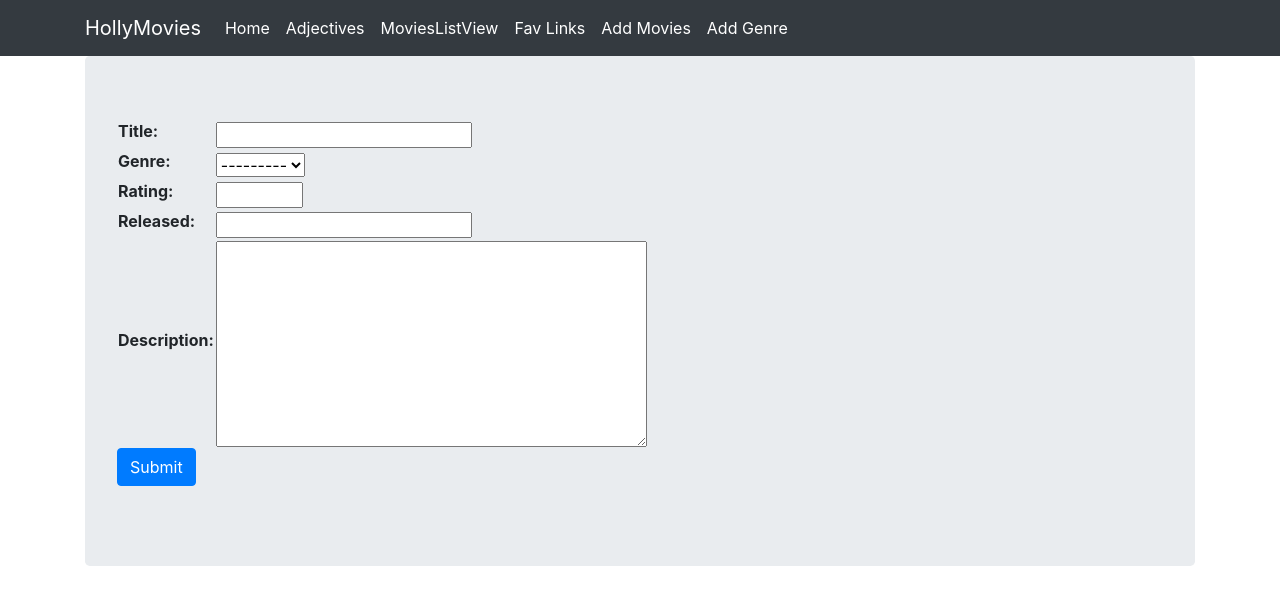
After one commit to Kacjan/sda-django, a Django app: page /movies/create in a window 1280 px wide. The commit adds this page. Shown: the top 605 px of the page. Run offline with Django 4.2, Linux system fonts and the light colour scheme; data that the repository does not hold is empty; parts of the project's set-up code (start-up, migrations or seed data) failed here and were passed over; some libraries are stand-ins or nearby versions.

Commit message:
feat: init

```diff
--- a/holly_movies/holly_movies/settings.py
+++ b/holly_movies/holly_movies/settings.py
@@ -38,6 +38,7 @@ INSTALLED_APPS = [
     'django.contrib.messages',
     'django.contrib.staticfiles',
     'viewer',
+    'django_extensions'
 ]
 
 MIDDLEWARE = [
--- a/holly_movies/holly_movies/urls.py
+++ b/holly_movies/holly_movies/urls.py
@@ -17,18 +17,22 @@ Including another URLconf
 from django.contrib import admin
 from django.urls import path
 
-from viewer.views import hello, home, movies_list, MoviesView, MoviesTemplateView\
-    ,MoviesListView, MyFavLinks
-#, movies
+from viewer.views import hello, home, MoviesView, MoviesTemplateView, \
+    MoviesListView, MyFavLinks, MovieCreateView, GenreCreateView, MovieUpdateView
+
 
 urlpatterns = [
     path('admin/', admin.site.urls),
     path('hello/<int:pk>', hello),
     path('adjectives/', home, name='hello'),
-    # path('movies', movies),
-    # path('', movies_list, name='index')
     path('', MoviesView.as_view(), name='index'),
     path('movies/template', MoviesTemplateView.as_view(), name='movies-template'),
     path('movies/list_view', MoviesListView.as_view(), name='movies-list-view'),
-    path('links', MyFavLinks.as_view(), name='links') # localhost:8000/links
+    path('links', MyFavLinks.as_view(), name='links'),
+    path('movies/create', MovieCreateView.as_view(), name='movie_create'),
+    path('movies/create/genre', GenreCreateView.as_view(), name='genre_create'),
+
+    path('movies/update/<pk>', MovieUpdateView.as_view(), name='movie_update')
+    #############################
+
 ]
--- /dev/null
+++ b/holly_movies/viewer/forms.py
@@ -0,0 +1,82 @@
+import re
+from datetime import date
+
+from django import forms
+from django.core.exceptions import ValidationError
+
+from .models import Genre, Movie
+
+
+class GenreForm(forms.Form):
+    name = forms.CharField(max_length=50)
+
+
+def capitalized_validator(value):
+    if value[0].islower():
+        raise ValidationError('Value must be capitalized.')
+
+
+class PastMonthField(forms.DateField):
+    def validate(self, value):
+        super().validate(value)
+        if value >= date.today():
+            raise ValidationError('Only past dates allowed here.')
+
+    def clean(self, value):
+        result = super().clean(value)
+        return date(year=result.year, month=result.month, day=result.day)
+
+
+class MovieForm(forms.Form):
+    title = forms.CharField(max_length=100)
+    genre = forms.ModelChoiceField(queryset=Genre.objects)
+    rating = forms.IntegerField(min_value=1, max_value=10)
+    released = PastMonthField()
+    description = forms.CharField(widget=forms.Textarea, required=False)
+
+    def clean_description(self):
+        initial = self.cleaned_data['description']
+        sentences = re.sub(r'\s*\.\s*', '.', initial).split('.')
+        return '. '.join(sentence.capitalize() for sentence in sentences)
+
+    def clean(self):
+        result = super().clean()
+        if result['genre'].name == 'Comedy' and result['rating'] > 5:
+            self.add_error('genre', '')
+            self.add_error('rating', '')
+            raise ValidationError(
+                "Commedies aren't so good to be rated over 5"
+            )
+
+        return result
+
+
+##### --------------------------------- #####
+
+
+class MovieFormModel(forms.ModelForm):
+    title = forms.CharField(validators=[capitalized_validator])
+    rating = forms.IntegerField(min_value=1, max_value=10)
+    released = PastMonthField()
+
+    class Meta:
+        model = Movie
+        fields = '__all__'
+
+
+
+    def clean_description(self):
+        initial = self.cleaned_data['description']
+        sentences = re.sub(r'\s*\.\s*', '.', initial).split('.')
+        return '. '.join(sentence.capitalize() for sentence in sentences)
+
+    def clean(self):
+        result = super().clean()
+        if result['genre'].name == 'Comedy' and result['rating'] > 5:
+            self.add_error('genre', '')
+            self.add_error('rating', '')
+            raise ValidationError(
+                "Commedies aren't so good to be rated over 5"
+            )
+
+        return result
--- a/holly_movies/viewer/templates/base.html
+++ b/holly_movies/viewer/templates/base.html
@@ -33,10 +33,15 @@
               <a class="nav-item nav-link active" href="{% url 'movies-list-view' %}">
               MoviesListView
             </a>
-               <a class="nav-item nav-link active" href="{% url 'links' %}">
+              <a class="nav-item nav-link active" href="{% url 'links' %}">
               Fav Links
             </a>
-
+              <a class="nav-item nav-link active" href="{% url 'movie_create' %}">
+              Add Movies
+            </a>
+             <a class="nav-item nav-link active" href="{% url 'genre_create' %}">
+              Add Genre
+            </a>
           </div>
         </div>
       </div>
--- /dev/null
+++ b/holly_movies/viewer/templates/form.html
@@ -0,0 +1,12 @@
+{% extends 'base.html' %}
+
+
+{% block content %}
+<form method="post">
+    {% csrf_token %}
+    <table>{{ form }}</table>
+    <input type="submit" value="Submit" class="btn btn-primary">
+</form>
+
+
+{% endblock %}
--- a/holly_movies/viewer/templates/movies_list_view.html
+++ b/holly_movies/viewer/templates/movies_list_view.html
@@ -5,7 +5,7 @@
     <ul>
         {% for movie in object_list %}
             <li>
-            {{ movie.title }} ({{ movie.number_of_production }}) - {{ movie.genre.name }}
+                {{ movie.id }}. {{ movie.title }} ({{ movie.released }}) - {{ movie.genre.name }} <a href="{% url 'movie_update' movie.id %}"> EDIT </a>
             </li>
         {% endfor %}
     </ul>
--- a/holly_movies/viewer/views.py
+++ b/holly_movies/viewer/views.py
@@ -11,10 +11,18 @@ import json
 from django.http import HttpResponse, JsonResponse
 from django.shortcuts import render
 from django.views import View
-from django.views.generic import TemplateView, ListView
+from django.views.generic import TemplateView,\
+    ListView, FormView, CreateView, UpdateView
 
-from .models import Movie, Link
+from .models import Movie, Link, Genre
 
+# NEW
+from .forms import MovieForm, GenreForm, MovieFormModel
+from logging import getLogger
+
+from django.urls import reverse_lazy
+
+LOGGER = getLogger()
 
 def hello(request, pk):
     # if s == 'signed':
@@ -71,18 +79,6 @@ class MoviesListView(ListView):
 
 
 
-# def my_fav_links(request):
-#     urls = ['http://www.wp.pl/',
-#             'http://www.wp.pl/',
-#             'http://www.onet.pl/',
-#             'http://www.interia.pl/',
-#             'http://www.facebook.com/']
-#     return render(
-#         request,
-#         template_name='fav_links.html',
-#         context={'links': urls}
-#     )
-
 
 class MyFavLinks(TemplateView):
     template_name = 'fav_links.html'
@@ -93,3 +89,67 @@ class MyFavLinks(TemplateView):
         context['links'] = Link.objects.all()
         context['title'] = 'My Fav Links'
         return context
+
+
+
+# ---------------02.09---------------- #
+
+class GenreCreateView(FormView): # self.form_class
+    template_name = 'create_genre_form.html'
+    form_class = GenreForm
+    success_url = reverse_lazy('movies-list-view')
+
+    def form_valid(self, form):
+        result = super().form_valid(form)
+        cleaned_data = form.cleaned_data
+        Genre.objects.create(name=cleaned_data['name'])
+
+
+        return result
+
+class MovieCreateView(FormView):
+    template_name = 'form.html'
+    form_class = MovieForm
+    success_url = reverse_lazy('movies-list-view')
+
+    def form_valid(self, form):
+        result = super().form_valid(form)
+        cleaned_data = form.cleaned_data
+        Movie.objects.create(
+            title=cleaned_data['title'],
+            genre=cleaned_data['genre'],
+            rating=cleaned_data['rating'],
+            released=cleaned_data['released'],
+            description=cleaned_data['description'],
+        )
+
+        return result
+
+
+    def form_invalid(self, form):
+        LOGGER.warning('User provided invalid data.')
+
+        return super().form_invalid(form)
+
+
+class MovieCreateViewForm(CreateView):
+    template_name = 'form.html'
+    form_class = MovieFormModel
+    success_url = reverse_lazy('movies-list-view')
+
+    def form_invalid(self, form):
+        LOGGER.warning('User provided invalid data.')
+
+        return super().form_invalid(form)
+
+
+class MovieUpdateView(UpdateView):
+    template_name = 'form.html'
+    model = Movie
+    form_class = MovieFormModel
+    success_url = reverse_lazy('movies-list-view')
+
+    def form_invalid(self, form):
+        LOGGER.warning('User provided invalid data.')
+
+        return super().form_invalid(form)
```
Also changed, not shown: holly_movies/viewer/models.py (+4 -3 lines), holly_movies/viewer/templates/create_genre_form.html (added, +12 -0 lines), holly_movies/viewer/migrations/0006_rename_avg_review_movie_rating_and_more.py (added), holly_movies/viewer/migrations/0007_alter_movie_released.py (added).
